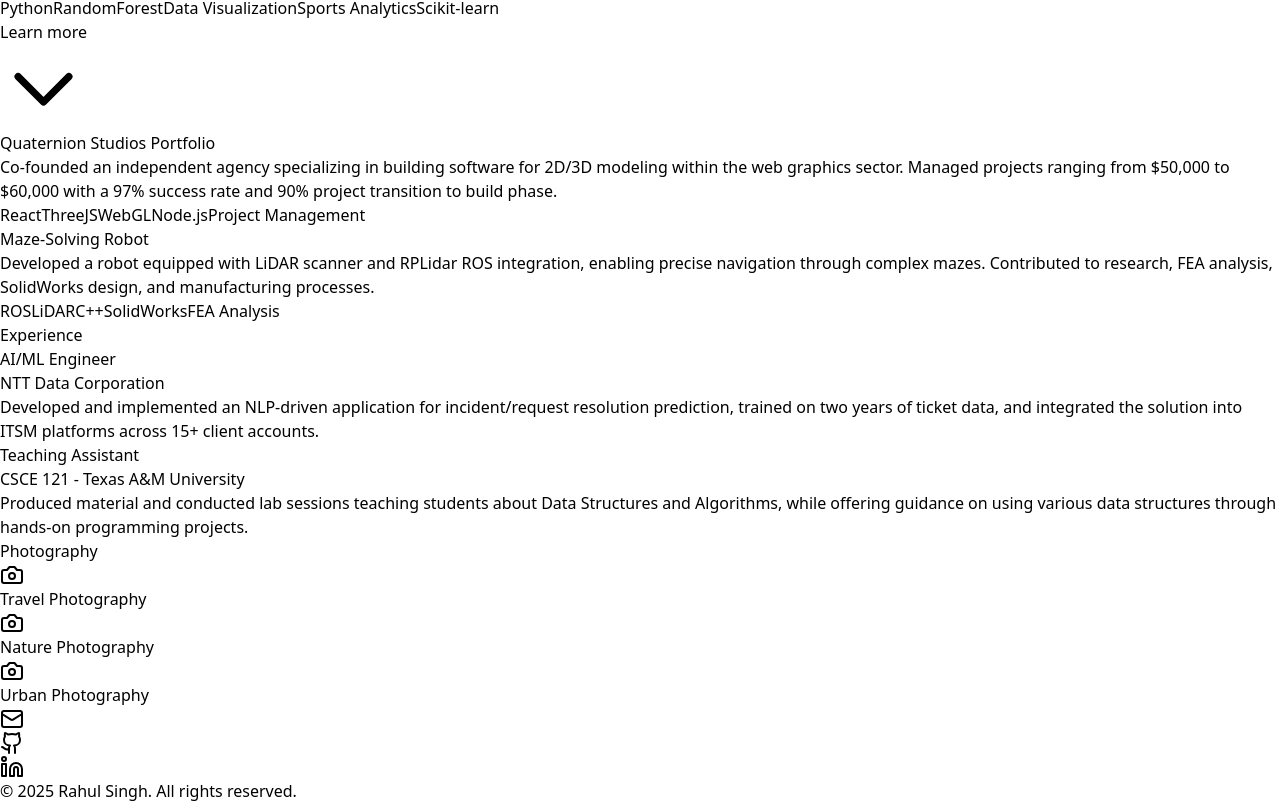
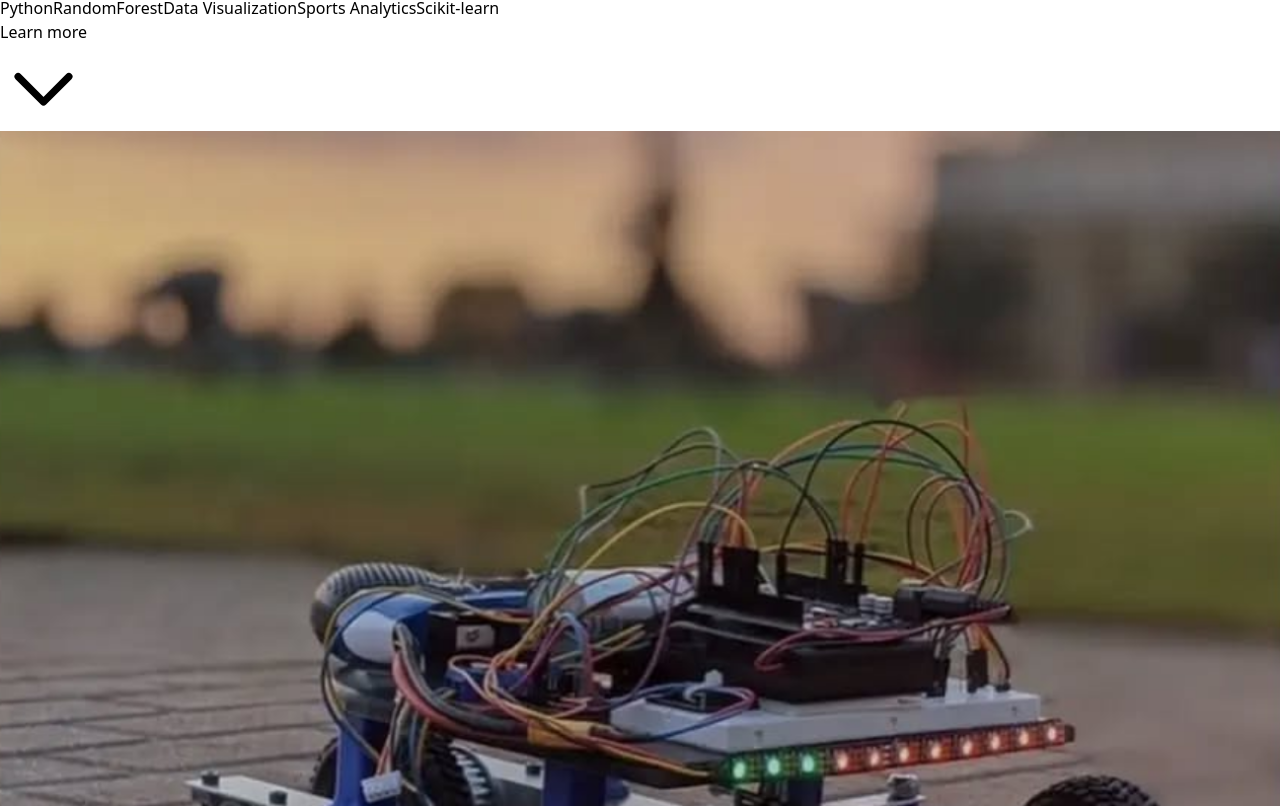
Before and after one commit to rxhxl-sxngh/portfolio, a React (Vite) app: page / in a window 1280 px wide. Shown: the part 3034-3840 px from the top of the page. Built offline with nearby package versions, Linux system fonts and the light colour scheme.

Commit message:
updated projects

```diff
--- a/src/Projects.jsx
+++ b/src/Projects.jsx
@@ -1,6 +1,7 @@
 import React from 'react';
 import ScaffoldingProjectCard from './ScaffoldingProjectCard.jsx';
 import BaseballAnalyticsCard from './BaseballAnalyticsCard.jsx';
+import RobotCard from './RobotCard.jsx';
 
 const ProjectCard = ({ title, description, tech }) => (
   <div className="group relative bg-white/80 backdrop-blur-sm p-6 rounded-xl shadow-lg hover:shadow-xl transition-all duration-300 hover:-translate-y-1 border border-gray-100">
@@ -29,13 +30,13 @@
       description:
         "Co-founded an independent agency specializing in building software for 2D/3D modeling within the web graphics sector. Managed projects ranging from $50,000 to $60,000 with a 97% success rate and 90% project transition to build phase.",
       tech: ["React", "ThreeJS", "WebGL", "Node.js", "Project Management"],
-    },
-    {
-      title: "Maze-Solving Robot",
-      description:
-        "Developed a robot equipped with LiDAR scanner and RPLidar ROS integration, enabling precise navigation through complex mazes. Contributed to research, FEA analysis, SolidWorks design, and manufacturing processes.",
-      tech: ["ROS", "LiDAR", "C++", "SolidWorks", "FEA Analysis"],
     }
+    // {
+    //   title: "Maze-Solving Robot",
+    //   description:
+    //     "Developed a robot equipped with LiDAR scanner and RPLidar ROS integration, enabling precise navigation through complex mazes. Contributed to research, FEA analysis, SolidWorks design, and manufacturing processes.",
+    //   tech: ["ROS", "LiDAR", "C++", "SolidWorks", "FEA Analysis"],
+    // }
   ];
 
   return (
@@ -51,6 +52,9 @@
           {/* Featured Project - Baseball Analytics */}
           <BaseballAnalyticsCard />
 
+          {/* Featured Project - Baseball Analytics */}
+          <RobotCard />
+
           {/* Other Projects */}
           <div className="grid grid-cols-1 md:grid-cols-2 gap-6 mt-8">
             {otherProjects.map((project, index) => (
```
